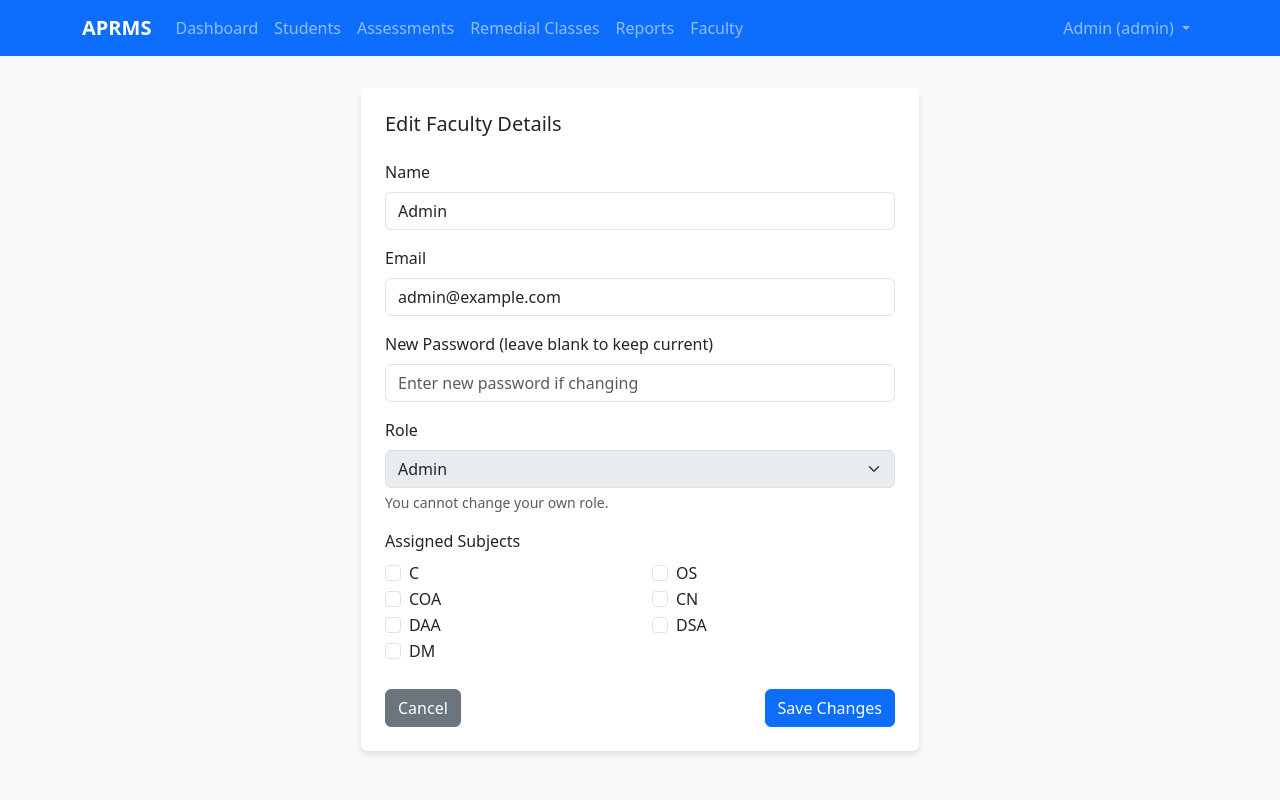
After one commit to ganguly71/Slow_fast, a Flask app: page /faculty/edit/1 in a window 1280 px wide. The commit adds this page. Run offline with Flask 3, Linux system fonts and the light colour scheme; a user stored in the database is signed in.

Commit message:
feat: add Edit and Delete capabilities for Faculty members

```diff
--- a/routes.py
+++ b/routes.py
@@ -105,6 +105,59 @@ def manage_faculty():
 
     faculty = User.query.all()
     return render_template('manage_faculty.html', faculty=faculty, subjects=SUBJECTS)
+
+@main.route('/faculty/edit/<int:user_id>', methods=['GET', 'POST'])
+@login_required
+def edit_faculty(user_id):
+    if current_user.role != 'admin':
+        flash('Access denied.', 'danger')
+        return redirect(url_for('main.dashboard'))
+
+    user = User.query.get_or_404(user_id)
+
+    if request.method == 'POST':
+        name = request.form.get('name')
+        email = request.form.get('email')
+        role = request.form.get('role', 'faculty')
+        selected_subjects = request.form.getlist('subjects')
+        password = request.form.get('password')
+
+        # Check if email is already taken by another user
+        existing_user = User.query.filter(User.email == email, User.id != user_id).first()
+        if existing_user:
+            flash('Another user with this email already exists.', 'warning')
+        else:
+            user.name = name
+            user.email = email
+            if user.id != current_user.id:  # Protect current admin from losing admin role
+                user.role = role
+            user.set_subjects(selected_subjects)
+
+            if password:
+                user.set_password(password)
+
+            db.session.commit()
+            flash('Faculty details updated successfully.', 'success')
+            return redirect(url_for('main.manage_faculty'))
+
+    return render_template('edit_faculty.html', user=user, subjects=SUBJECTS)
+
+@main.route('/faculty/delete/<int:user_id>', methods=['POST'])
+@login_required
+def delete_faculty(user_id):
+    if current_user.role != 'admin':
+        flash('Access denied.', 'danger')
+        return redirect(url_for('main.dashboard'))
+
+    user = User.query.get_or_404(user_id)
+    if user.id == current_user.id:
+        flash('You cannot delete your own account.', 'danger')
+    else:
+        db.session.delete(user)
+        db.session.commit()
+        flash('Faculty deleted successfully.', 'success')
+
+    return redirect(url_for('main.manage_faculty'))
 
 def get_next_available_slot():
     # Schedule remedial 3 days from now for simplicity
--- /dev/null
+++ b/templates/edit_faculty.html
@@ -0,0 +1,56 @@
+{% extends "base.html" %}
+
+{% block content %}
+<div class="row justify-content-center">
+    <div class="col-md-6">
+        <div class="card">
+            <div class="card-body p-4">
+                <h5 class="card-title mb-4">Edit Faculty Details</h5>
+                <form method="POST" action="{{ url_for('main.edit_faculty', user_id=user.id) }}">
+                    <div class="mb-3">
+                        <label for="name" class="form-label">Name</label>
+                        <input type="text" class="form-control" id="name" name="name" value="{{ user.name }}" required>
+                    </div>
+                    <div class="mb-3">
+                        <label for="email" class="form-label">Email</label>
+                        <input type="email" class="form-control" id="email" name="email" value="{{ user.email }}" required>
+                    </div>
+                    <div class="mb-3">
+                        <label for="password" class="form-label">New Password (leave blank to keep current)</label>
+                        <input type="password" class="form-control" id="password" name="password" placeholder="Enter new password if changing">
+                    </div>
+                    <div class="mb-3">
+                        <label for="role" class="form-label">Role</label>
+                        <select class="form-select" id="role" name="role" required {% if user.id == current_user.id %}disabled{% endif %}>
+                            <option value="faculty" {% if user.role == 'faculty' %}selected{% endif %}>Faculty</option>
+                            <option value="admin" {% if user.role == 'admin' %}selected{% endif %}>Admin</option>
+                        </select>
+                        {% if user.id == current_user.id %}
+                        <div class="form-text text-muted">You cannot change your own role.</div>
+                        <input type="hidden" name="role" value="{{ user.role }}">
+                        {% endif %}
+                    </div>
+                    <div class="mb-4">
+                        <label class="form-label">Assigned Subjects</label>
+                        <div class="row">
+                            {% for subj in subjects %}
+                            <div class="col-6">
+                                <div class="form-check">
+                                    <input class="form-check-input" type="checkbox" name="subjects" value="{{ subj }}" id="subj_{{ subj }}"
+                                           {% if subj in user.get_subjects() %}checked{% endif %}>
+                                    <label class="form-check-label" for="subj_{{ subj }}">{{ subj }}</label>
+                                </div>
+                            </div>
+                            {% endfor %}
+                        </div>
+                    </div>
+                    <div class="d-flex justify-content-between">
+                        <a href="{{ url_for('main.manage_faculty') }}" class="btn btn-secondary">Cancel</a>
+                        <button type="submit" class="btn btn-primary">Save Changes</button>
+                    </div>
+                </form>
+            </div>
+        </div>
+    </div>
+</div>
+{% endblock %}
```
Also changed, not shown: templates/manage_faculty.html (+16 -1 lines).
